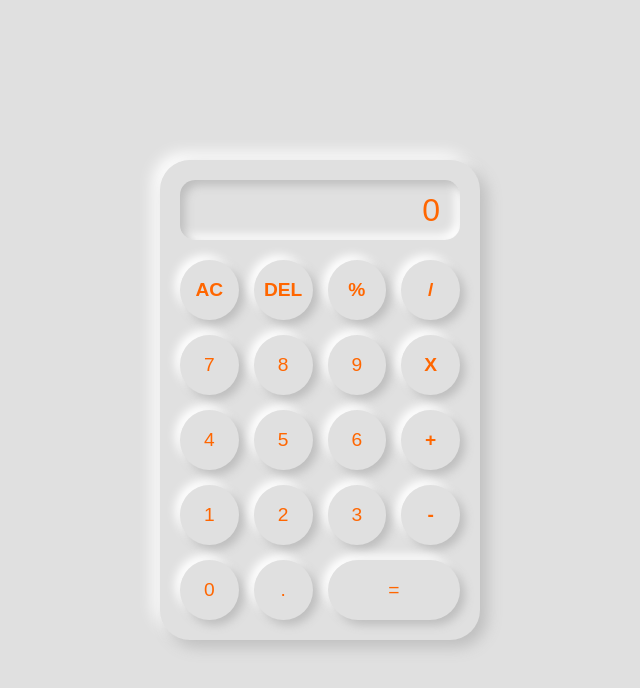
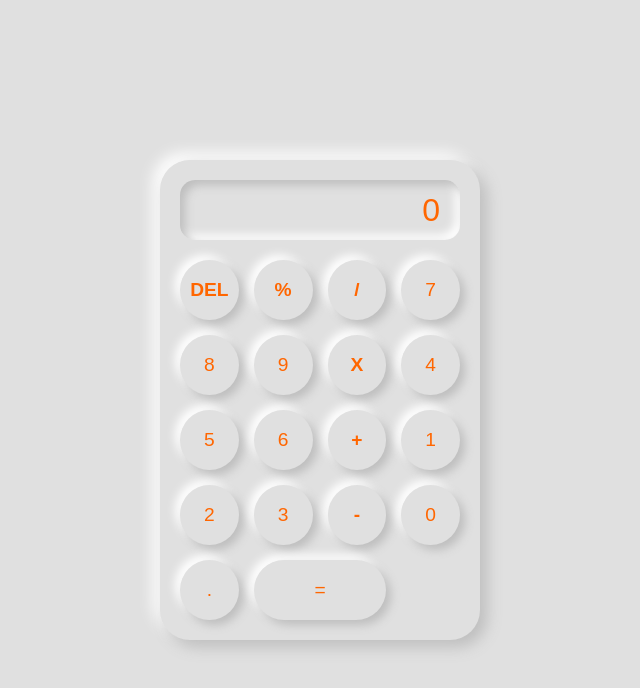
Before and after one commit to himanshugupta278/calculator, a plain HTML site: page index.html in a window 1280 px wide. Shown: the whole page, without its empty margins (320-960 px from the left). Drawn offline with Linux system fonts and the light colour scheme.

```diff
--- a/index.html
+++ b/index.html
@@ -10,7 +10,7 @@
   <div class="calculator">
     <input type="text" id="display" value="0" readonly>
     <div class="buttons">
-      <button class="op" onclick="clearDisplay()">AC</button>
+
       <button class="op" onclick="deleteLast()">DEL</button>
       <button class="op" onclick="append('%')">%</button>
       <button class="op" onclick="append('/')">/</button>
```
